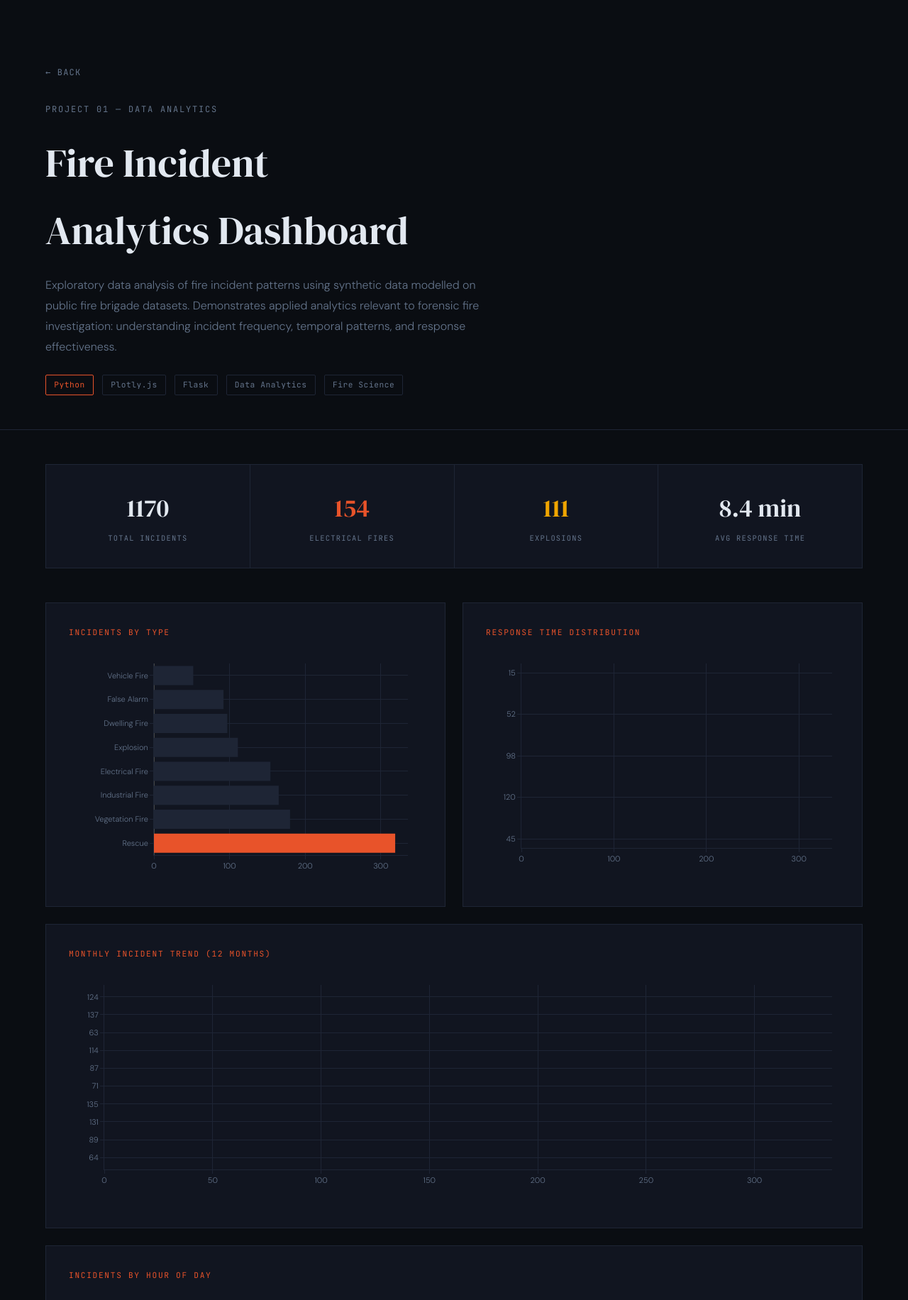
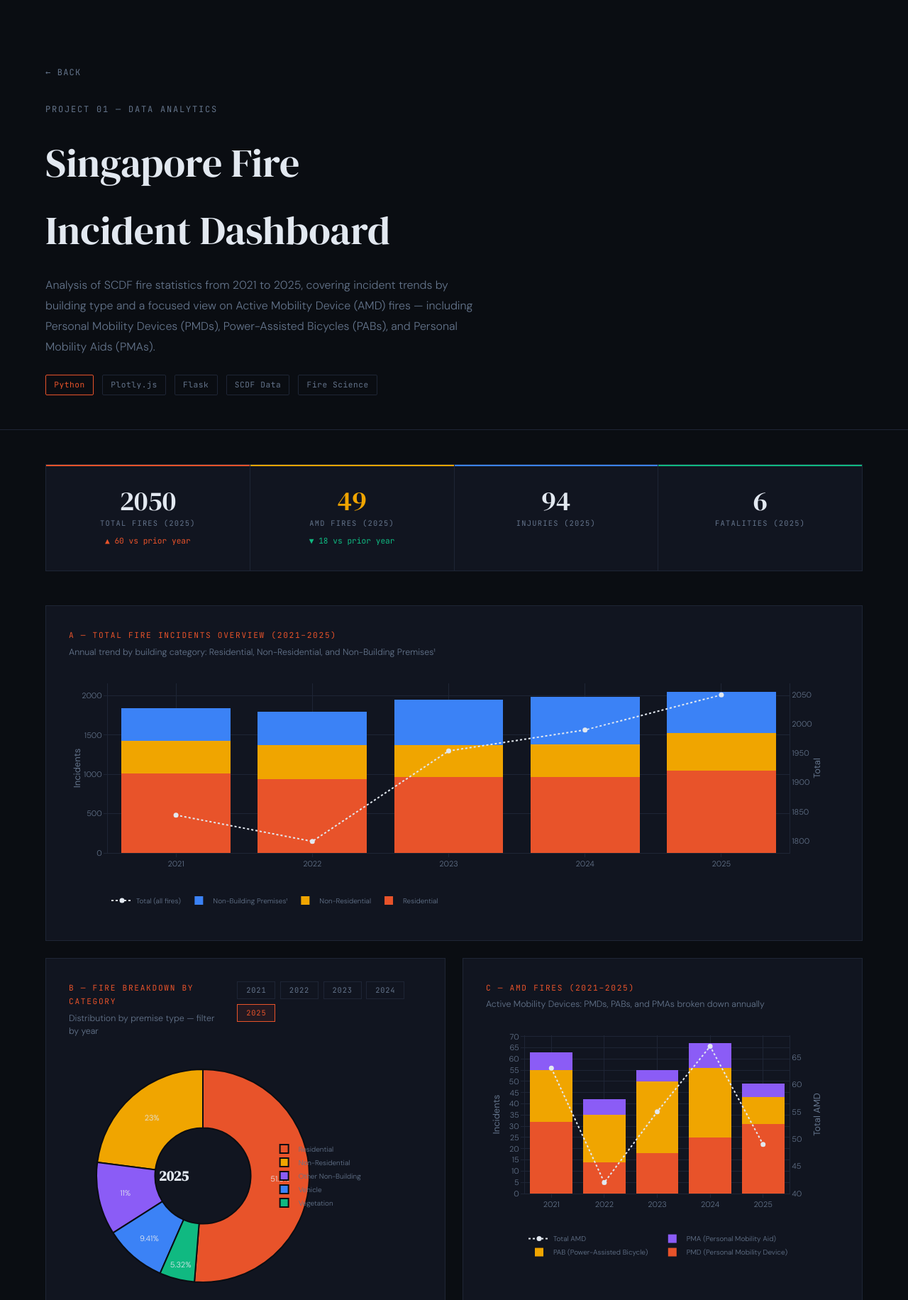
Before and after one commit to maidilj/aidil-portfolio, a Flask app: page /project/fire-dashboard in a window 1280 px wide. Shown: the part 73-1905 px from the top of the page at 71% size. Run offline with Flask 3, Linux system fonts and the light colour scheme; some libraries are stand-ins or nearby versions.

Commit message:
Replaced synthetic data with actual SCDF data from public website.

```diff
--- a/app.py
+++ b/app.py
@@ -1,53 +1,73 @@
 from flask import Flask, render_template, jsonify
-import json
-import random
 
 app = Flask(__name__)
 
-# ── Fire incident data (synthetic, London-style open data) ──────────────────
-def generate_fire_data():
-    incident_types = [
-        "Dwelling Fire", "Vehicle Fire", "Vegetation Fire",
-        "Industrial Fire", "Electrical Fire", "Explosion",
-        "False Alarm", "Rescue"
-    ]
-    months = ["Jan","Feb","Mar","Apr","May","Jun",
-              "Jul","Aug","Sep","Oct","Nov","Dec"]
+# ── Real SCDF fire statistics data (2021–2025) ───────────────────────────────
+RAW_DATA = [
+    {"year": 2021, "total": 1844, "residential": 1010, "non_res": 415, "non_bldg": 419, "pmd": 32, "pab": 23, "pma": 8,  "vehicle": 155, "vegetation": 179, "injuries": 193, "fatalities": 4},
+    {"year": 2022, "total": 1799, "residential": 935,  "non_res": 434, "non_bldg": 430, "pmd": 14, "pab": 21, "pma": 7,  "vehicle": 204, "vegetation": 106, "injuries": 171, "fatalities": 6},
+    {"year": 2023, "total": 1954, "residential": 970,  "non_res": 404, "non_bldg": 580, "pmd": 18, "pab": 32, "pma": 5,  "vehicle": 215, "vegetation": 133, "injuries": 81,  "fatalities": 3},
+    {"year": 2024, "total": 1990, "residential": 968,  "non_res": 415, "non_bldg": 607, "pmd": 25, "pab": 31, "pma": 11, "vehicle": 220, "vegetation": 180, "injuries": 80,  "fatalities": 5},
+    {"year": 2025, "total": 2050, "residential": 1051, "non_res": 471, "non_bldg": 528, "pmd": 31, "pab": 12, "pma": 6,  "vehicle": 193, "vegetation": 109, "injuries": 94,  "fatalities": 6},
+]
 
-    random.seed(42)
+def get_fire_data():
+    years = [d["year"] for d in RAW_DATA]
 
-    # Incidents by type
-    by_type = {t: random.randint(40, 320) for t in incident_types}
+    # Chart A — total fires overview 2021–2025
+    overview = {
+        "years": years,
+        "total":       [d["total"]       for d in RAW_DATA],
+        "residential": [d["residential"] for d in RAW_DATA],
+        "non_res":     [d["non_res"]     for d in RAW_DATA],
+        "non_bldg":    [d["non_bldg"]    for d in RAW_DATA],
+        "injuries":    [d["injuries"]    for d in RAW_DATA],
+        "fatalities":  [d["fatalities"]  for d in RAW_DATA],
+    }
 
-    # Monthly trend (last 12 months)
-    monthly = {m: random.randint(60, 180) for m in months}
+    # Chart B — breakdown by year for pie chart
+    # Non-Bldg is broken into vehicle + vegetation + other (remainder)
+    breakdown_by_year = {}
+    for d in RAW_DATA:
+        non_bldg_other = d["non_bldg"] - d["vehicle"] - d["vegetation"]
+        breakdown_by_year[d["year"]] = {
+            "labels": ["Residential", "Non-Residential", "Vehicle", "Vegetation", "Other Non-Building"],
+            "values": [
+                d["residential"],
+                d["non_res"],
+                d["vehicle"],
+                d["vegetation"],
+                max(non_bldg_other, 0)
+            ]
+        }
 
-    # Incidents by hour of day
-    hourly = {}
-    for h in range(24):
-        # Peak hours: late night and early morning
-        if 0 <= h <= 4 or 22 <= h <= 23:
-            hourly[f"{h:02d}:00"] = random.randint(30, 80)
-        elif 9 <= h <= 17:
-            hourly[f"{h:02d}:00"] = random.randint(20, 50)
-        else:
-            hourly[f"{h:02d}:00"] = random.randint(10, 40)
+    # Chart C — AMD fires (PAB + PMD + PMA) 2021–2025
+    amd = {
+        "years": years,
+        "pmd": [d["pmd"] for d in RAW_DATA],
+        "pab": [d["pab"] for d in RAW_DATA],
+        "pma": [d["pma"] for d in RAW_DATA],
+        "total_amd": [d["pmd"] + d["pab"] + d["pma"] for d in RAW_DATA],
+    }
 
-    # Response time distribution (minutes)
-    response_bins = ["<5 min","5–8 min","8–12 min","12–20 min",">20 min"]
-    response_counts = [45, 120, 98, 52, 15]
+    # Summary cards — latest year (2025)
+    latest = RAW_DATA[-1]
+    prev   = RAW_DATA[-2]
+    summary = {
+        "total":          latest["total"],
+        "total_change":   latest["total"] - prev["total"],
+        "total_amd":      latest["pmd"] + latest["pab"] + latest["pma"],
+        "amd_change":     (latest["pmd"] + latest["pab"] + latest["pma"]) - (prev["pmd"] + prev["pab"] + prev["pma"]),
+        "injuries":       latest["injuries"],
+        "fatalities":     latest["fatalities"],
+        "latest_year":    latest["year"],
+    }
 
     return {
-        "by_type": by_type,
-        "monthly": monthly,
-        "hourly": hourly,
-        "response": {"bins": response_bins, "counts": response_counts},
-        "summary": {
-            "total_incidents": sum(by_type.values()),
-            "electrical_fires": by_type["Electrical Fire"],
-            "explosions": by_type["Explosion"],
-            "avg_response_min": 8.4
-        }
+        "overview": overview,
+        "breakdown_by_year": breakdown_by_year,
+        "amd": amd,
+        "summary": summary,
     }
 
 @app.route("/")
@@ -56,7 +76,7 @@
 
 @app.route("/project/fire-dashboard")
 def fire_dashboard():
-    data = generate_fire_data()
+    data = get_fire_data()
     return render_template("fire_dashboard.html", summary=data["summary"])
 
 @app.route("/project/thermal-simulation")
@@ -65,7 +85,7 @@
 
 @app.route("/api/fire-data")
 def fire_data():
-    return jsonify(generate_fire_data())
+    return jsonify(get_fire_data())
 
 if __name__ == "__main__":
     app.run(host="0.0.0.0", port=5000, debug=True)
--- a/templates/fire_dashboard.html
+++ b/templates/fire_dashboard.html
@@ -9,29 +9,23 @@
     border-bottom: 1px solid var(--border);
   }
   .back-link {
-    font-family: var(--mono);
-    font-size: 0.75rem;
-    color: var(--muted);
-    text-decoration: none;
-    letter-spacing: 0.1em;
-    text-transform: uppercase;
+    font-family: var(--mono); font-size: 0.75rem; color: var(--muted);
+    text-decoration: none; letter-spacing: 0.1em; text-transform: uppercase;
     display: inline-flex; align-items: center; gap: 0.5rem;
-    margin-bottom: 2rem;
-    transition: color 0.2s;
+    margin-bottom: 2rem; transition: color 0.2s;
   }
   .back-link:hover { color: var(--text); }
   .dash-hero h1 {
     font-family: var(--serif);
     font-size: clamp(2rem, 5vw, 3.5rem);
-    font-weight: 400;
-    margin-bottom: 1rem;
+    font-weight: 400; margin-bottom: 1rem;
   }
   .dash-hero p { color: var(--muted); max-width: 620px; line-height: 1.8; }
 
   /* Summary cards */
   .summary-row {
     display: grid;
-    grid-template-columns: repeat(auto-fit, minmax(180px, 1fr));
+    grid-template-columns: repeat(4, 1fr);
     gap: 1px;
     background: var(--border);
     border: 1px solid var(--border);
@@ -41,29 +35,40 @@
     background: var(--surface);
     padding: 2rem;
     text-align: center;
+    position: relative;
   }
+  .summary-card::before {
+    content: ''; position: absolute; top: 0; left: 0; right: 0; height: 2px;
+    background: var(--border);
+  }
+  .summary-card.red::before   { background: var(--accent); }
+  .summary-card.amber::before { background: var(--accent2); }
+  .summary-card.blue::before  { background: #3b82f6; }
+  .summary-card.green::before { background: #10b981; }
   .summary-num {
     font-family: var(--serif);
-    font-size: 2.2rem;
-    color: var(--text);
-    margin-bottom: 0.25rem;
+    font-size: 2.4rem; color: var(--text);
+    line-height: 1; margin-bottom: 0.25rem;
   }
-  .summary-num.accent { color: var(--accent); }
-  .summary-num.amber  { color: var(--accent2); }
+  .summary-num.red   { color: var(--accent); }
+  .summary-num.amber { color: var(--accent2); }
   .summary-lbl {
-    font-family: var(--mono);
-    font-size: 0.65rem;
-    color: var(--muted);
-    letter-spacing: 0.12em;
-    text-transform: uppercase;
+    font-family: var(--mono); font-size: 0.65rem;
+    color: var(--muted); letter-spacing: 0.12em; text-transform: uppercase;
   }
+  .summary-delta {
+    font-family: var(--mono); font-size: 0.7rem;
+    margin-top: 0.4rem;
+  }
+  .summary-delta.up   { color: var(--accent); }
+  .summary-delta.down { color: #10b981; }
 
   /* Charts */
   .charts-grid {
     display: grid;
     grid-template-columns: 1fr 1fr;
     gap: 1.5rem;
-    padding: 0 4rem 4rem;
+    padding: 0 4rem 2rem;
   }
   .chart-card {
     background: var(--surface);
@@ -71,166 +76,282 @@
     padding: 2rem;
   }
   .chart-card.wide { grid-column: 1 / -1; }
+  .chart-header {
+    display: flex; justify-content: space-between; align-items: flex-start;
+    margin-bottom: 1.5rem; gap: 1rem;
+  }
   .chart-title {
-    font-family: var(--mono);
-    font-size: 0.7rem;
-    color: var(--accent);
-    letter-spacing: 0.15em;
-    text-transform: uppercase;
-    margin-bottom: 1.5rem;
+    font-family: var(--mono); font-size: 0.7rem;
+    color: var(--accent); letter-spacing: 0.15em; text-transform: uppercase;
   }
-  .chart-container { width: 100%; height: 320px; }
+  .chart-subtitle {
+    font-size: 0.78rem; color: var(--muted); margin-top: 0.3rem; line-height: 1.5;
+  }
 
-  .methodology {
+  /* Year filter for pie */
+  .year-filter { display: flex; gap: 0.4rem; flex-wrap: wrap; }
+  .year-btn {
+    font-family: var(--mono); font-size: 0.65rem;
+    padding: 0.3rem 0.75rem;
+    border: 1px solid var(--border);
+    background: transparent; color: var(--muted);
+    cursor: pointer; letter-spacing: 0.08em;
+    transition: all 0.15s;
+  }
+  .year-btn:hover  { border-color: var(--text); color: var(--text); }
+  .year-btn.active { border-color: var(--accent); color: var(--accent); background: rgba(232,83,42,0.08); }
+
+  .chart-container { width: 100%; height: 340px; }
+
+  /* Source note */
+  .source-note {
     margin: 0 4rem 4rem;
-    padding: 2rem;
+    padding: 1.25rem 1.5rem;
     background: var(--surface);
     border: 1px solid var(--border);
-    border-left: 3px solid var(--accent);
+    border-left: 3px solid var(--muted);
   }
-  .methodology h3 {
-    font-family: var(--mono);
-    font-size: 0.7rem;
-    color: var(--accent);
-    letter-spacing: 0.15em;
-    text-transform: uppercase;
-    margin-bottom: 1rem;
+  .source-note p {
+    font-family: var(--mono); font-size: 0.7rem;
+    color: var(--muted); line-height: 1.7;
   }
-  .methodology p { color: var(--muted); font-size: 0.85rem; line-height: 1.8; }
 
-  @media (max-width: 768px) {
-    .dash-hero, .summary-row, .charts-grid, .methodology { margin-left: 1.5rem; margin-right: 1.5rem; padding-left: 1.5rem; padding-right: 1.5rem; }
-    .charts-grid { grid-template-columns: 1fr; }
+  @media (max-width: 900px) {
+    .dash-hero { padding: 4rem 1.5rem 2rem; }
+    .summary-row { grid-template-columns: repeat(2, 1fr); margin: 2rem 1.5rem; }
+    .charts-grid { grid-template-columns: 1fr; padding: 0 1.5rem 2rem; }
     .chart-card.wide { grid-column: auto; }
+    .source-note { margin: 0 1.5rem 3rem; }
   }
 </style>
 {% endblock %}
 
 {% block content %}
+
 <div class="dash-hero">
   <a href="/" class="back-link">← Back</a>
   <p class="section-label">Project 01 — Data Analytics</p>
-  <h1>Fire Incident<br>Analytics Dashboard</h1>
+  <h1>Singapore Fire<br>Incident Dashboard</h1>
   <p>
-    Exploratory data analysis of fire incident patterns using synthetic data
-    modelled on public fire brigade datasets. Demonstrates applied analytics
-    relevant to forensic fire investigation: understanding incident frequency,
-    temporal patterns, and response effectiveness.
+    Analysis of SCDF fire statistics from 2021 to 2025, covering incident trends
+    by building type and a focused view on Active Mobility Device (AMD) fires —
+    including Personal Mobility Devices (PMDs), Power-Assisted Bicycles (PABs),
+    and Personal Mobility Aids (PMAs).
   </p>
   <div style="margin-top:1.5rem; display:flex; gap:0.75rem; flex-wrap:wrap;">
     <span class="tag accent">Python</span>
     <span class="tag">Plotly.js</span>
     <span class="tag">Flask</span>
-    <span class="tag">Data Analytics</span>
+    <span class="tag">SCDF Data</span>
     <span class="tag">Fire Science</span>
   </div>
 </div>
 
+<!-- Summary cards -->
 <div class="summary-row">
-  <div class="summary-card">
-    <div class="summary-num">{{ summary.total_incidents }}</div>
-    <div class="summary-lbl">Total Incidents</div>
+  <div class="summary-card red">
+    <div class="summary-num">{{ summary.total | int }}</div>
+    <div class="summary-lbl">Total Fires ({{ summary.latest_year }})</div>
+    {% if summary.total_change > 0 %}
+      <div class="summary-delta up">▲ {{ summary.total_change }} vs prior year</div>
+    {% else %}
+      <div class="summary-delta down">▼ {{ summary.total_change | abs }} vs prior year</div>
+    {% endif %}
   </div>
-  <div class="summary-card">
-    <div class="summary-num accent">{{ summary.electrical_fires }}</div>
-    <div class="summary-lbl">Electrical Fires</div>
+  <div class="summary-card amber">
+    <div class="summary-num amber">{{ summary.total_amd }}</div>
+    <div class="summary-lbl">AMD Fires ({{ summary.latest_year }})</div>
+    {% if summary.amd_change > 0 %}
+      <div class="summary-delta up">▲ {{ summary.amd_change }} vs prior year</div>
+    {% else %}
+      <div class="summary-delta down">▼ {{ summary.amd_change | abs }} vs prior year</div>
+    {% endif %}
   </div>
-  <div class="summary-card">
-    <div class="summary-num amber">{{ summary.explosions }}</div>
-    <div class="summary-lbl">Explosions</div>
+  <div class="summary-card blue">
+    <div class="summary-num">{{ summary.injuries }}</div>
+    <div class="summary-lbl">Injuries ({{ summary.latest_year }})</div>
   </div>
-  <div class="summary-card">
-    <div class="summary-num">{{ summary.avg_response_min }} min</div>
-    <div class="summary-lbl">Avg Response Time</div>
+  <div class="summary-card green">
+    <div class="summary-num">{{ summary.fatalities }}</div>
+    <div class="summary-lbl">Fatalities ({{ summary.latest_year }})</div>
   </div>
 </div>
 
 <div class="charts-grid">
-  <div class="chart-card">
-    <div class="chart-title">Incidents by Type</div>
-    <div class="chart-container" id="chart-type"></div>
-  </div>
-  <div class="chart-card">
-    <div class="chart-title">Response Time Distribution</div>
-    <div class="chart-container" id="chart-response"></div>
-  </div>
+
+  <!-- Chart A: Overview 2021–2025 -->
   <div class="chart-card wide">
-    <div class="chart-title">Monthly Incident Trend (12 months)</div>
-    <div class="chart-container" id="chart-monthly"></div>
-  </div>
-  <div class="chart-card wide">
-    <div class="chart-title">Incidents by Hour of Day</div>
-    <div class="chart-container" id="chart-hourly"></div>
+    <div class="chart-header">
+      <div>
+        <div class="chart-title">A — Total Fire Incidents Overview (2021–2025)</div>
+        <div class="chart-subtitle">Annual trend by building category: Residential, Non-Residential, and Non-Building Premises¹</div>
       </div>
     </div>
+    <div class="chart-container" id="chart-overview"></div>
+  </div>
 
-<div class="methodology">
-  <h3>Methodology Note</h3>
+  <!-- Chart B: Breakdown pie with year filter -->
+  <div class="chart-card">
+    <div class="chart-header">
+      <div>
+        <div class="chart-title">B — Fire Breakdown by Category</div>
+        <div class="chart-subtitle">Distribution by premise type — filter by year</div>
+      </div>
+      <div class="year-filter" id="year-filter">
+        <button class="year-btn" data-year="2021">2021</button>
+        <button class="year-btn" data-year="2022">2022</button>
+        <button class="year-btn" data-year="2023">2023</button>
+        <button class="year-btn" data-year="2024">2024</button>
+        <button class="year-btn active" data-year="2025">2025</button>
+      </div>
+    </div>
+    <div class="chart-container" id="chart-pie"></div>
+  </div>
+
+  <!-- Chart C: AMD fires -->
+  <div class="chart-card">
+    <div class="chart-header">
+      <div>
+        <div class="chart-title">C — AMD Fires (2021–2025)</div>
+        <div class="chart-subtitle">Active Mobility Devices: PMDs, PABs, and PMAs broken down annually</div>
+      </div>
+    </div>
+    <div class="chart-container" id="chart-amd"></div>
+  </div>
+
+</div>
+
+<div class="source-note">
   <p>
-    Data is synthetically generated to mirror the distributions observed in public fire brigade open datasets
-    (e.g. London Fire Brigade incident records). The purpose is to demonstrate analytical capability:
-    identifying temporal peaks, high-risk incident categories, and response time performance — the same
-    analytical lens applied in forensic fire investigation to identify patterns, anomalies, and causal factors.
-    In a live deployment, this pipeline would ingest real incident logs via SQL or CSV, with automated
-    anomaly flagging for unusual clusters of electrical or explosion incidents.
+    <strong>Data source:</strong> Singapore Civil Defence Force (SCDF) Fire Statistics, 2021–2025. &nbsp;|&nbsp;
+    ¹ <strong>Non-Building Premises</strong> includes vegetation fires, vehicle fires, and fires in open spaces (e.g. lift lobbies, common corridors). &nbsp;|&nbsp;
+    <strong>AMD</strong> (Active Mobility Devices) comprises Personal Mobility Devices (PMDs), Power-Assisted Bicycles (PABs), and Personal Mobility Aids (PMAs).
   </p>
 </div>
 
 <script>
-  const plotlyConfig = { responsive: true, displayModeBar: false };
-  const darkLayout = {
+const cfg = { responsive: true, displayModeBar: false };
+const base = {
   paper_bgcolor: 'transparent',
   plot_bgcolor:  'transparent',
   font: { family: 'DM Sans, sans-serif', color: '#64748b', size: 11 },
-    margin: { t: 10, r: 10, b: 50, l: 50 },
   xaxis: { gridcolor: '#1e2535', linecolor: '#1e2535', tickcolor: '#1e2535' },
   yaxis: { gridcolor: '#1e2535', linecolor: '#1e2535', tickcolor: '#1e2535' },
-    colorway: ['#e8532a','#f0a500','#3b82f6','#10b981','#8b5cf6','#ec4899','#06b6d4','#84cc16']
+  legend: { orientation: 'h', y: -0.22, font: { color: '#64748b', size: 10 } }
 };
 
 fetch('/api/fire-data').then(r => r.json()).then(data => {
 
-    // Chart 1 — by type (horizontal bar)
-    const types = Object.keys(data.by_type);
-    const counts = Object.values(data.by_type);
-    const sorted = types.map((t,i) => ({t, c: counts[i]})).sort((a,b) => b.c - a.c);
-    Plotly.newPlot('chart-type', [{
-      type: 'bar', orientation: 'h',
-      x: sorted.map(d => d.c),
-      y: sorted.map(d => d.t),
-      marker: { color: sorted.map((d,i) => i === 0 ? '#e8532a' : '#1e2535') }
-    }], { ...darkLayout, margin: { t: 10, r: 20, b: 40, l: 120 } }, plotlyConfig);
+  // ── Chart A: Stacked bar + total line ──────────────────────────────────────
+  Plotly.newPlot('chart-overview', [
+    {
+      type: 'bar', name: 'Residential',
+      x: data.overview.years, y: data.overview.residential,
+      marker: { color: '#e8532a' }
+    },
+    {
+      type: 'bar', name: 'Non-Residential',
+      x: data.overview.years, y: data.overview.non_res,
+      marker: { color: '#f0a500' }
+    },
+    {
+      type: 'bar', name: 'Non-Building Premises¹',
+      x: data.overview.years, y: data.overview.non_bldg,
+      marker: { color: '#3b82f6' }
+    },
+    {
+      type: 'scatter', name: 'Total (all fires)', mode: 'lines+markers',
+      x: data.overview.years, y: data.overview.total,
+      yaxis: 'y2',
+      line: { color: '#e2e8f0', width: 2, dash: 'dot' },
+      marker: { color: '#e2e8f0', size: 7 }
+    }
+  ], {
+    ...base,
+    barmode: 'stack',
+    margin: { t: 10, r: 70, b: 70, l: 55 },
+    yaxis:  { ...base.yaxis, title: 'Incidents' },
+    yaxis2: {
+      overlaying: 'y', side: 'right',
+      gridcolor: 'transparent', linecolor: '#1e2535',
+      title: 'Total', tickfont: { color: '#64748b' }
+    }
+  }, cfg);
 
-    // Chart 2 — response time (bar)
-    Plotly.newPlot('chart-response', [{
-      type: 'bar',
-      x: data.response.bins,
-      y: data.response.counts,
-      marker: { color: ['#10b981','#3b82f6','#f0a500','#e8532a','#ef4444'] }
-    }], darkLayout, plotlyConfig);
+  // ── Chart B: Pie with year filter ──────────────────────────────────────────
+  function drawPie(year) {
+    const d = data.breakdown_by_year[year];
+    Plotly.react('chart-pie', [{
+      type: 'pie',
+      labels: d.labels,
+      values: d.values,
+      hole: 0.45,
+      textinfo: 'percent',
+      textfont: { color: '#e2e8f0', size: 11 },
+      marker: {
+        colors: ['#e8532a', '#f0a500', '#3b82f6', '#10b981', '#8b5cf6'],
+        line: { color: '#0a0d12', width: 2 }
+      },
+      hovertemplate: '<b>%{label}</b><br>%{value} fires (%{percent})<extra></extra>'
+    }], {
+      ...base,
+      margin: { t: 20, r: 140, b: 20, l: 20 },
+      annotations: [{
+        text: `<b>${year}</b>`,
+        x: 0.38, y: 0.5, showarrow: false,
+        font: { size: 20, color: '#e2e8f0', family: 'DM Serif Display, Georgia, serif' }
+      }],
+      showlegend: true,
+      legend: { orientation: 'v', x: 0.78, y: 0.5, xanchor: 'left', yanchor: 'middle', font: { color: '#64748b', size: 10 } }
+    }, cfg);
+  }
 
-    // Chart 3 — monthly trend (line)
-    Plotly.newPlot('chart-monthly', [{
-      type: 'scatter', mode: 'lines+markers',
-      x: Object.keys(data.monthly),
-      y: Object.values(data.monthly),
-      line: { color: '#e8532a', width: 2 },
-      marker: { color: '#e8532a', size: 6 },
-      fill: 'tozeroy',
-      fillcolor: 'rgba(232,83,42,0.08)'
-    }], darkLayout, plotlyConfig);
+  drawPie(2025);
 
-    // Chart 4 — hourly (bar)
-    Plotly.newPlot('chart-hourly', [{
-      type: 'bar',
-      x: Object.keys(data.hourly),
-      y: Object.values(data.hourly),
-      marker: {
-        color: Object.values(data.hourly).map(v =>
-          v > 60 ? '#e8532a' : v > 40 ? '#f0a500' : '#1e2535'
-        )
+  document.querySelectorAll('.year-btn').forEach(btn => {
+    btn.addEventListener('click', function() {
+      document.querySelectorAll('.year-btn').forEach(b => b.classList.remove('active'));
+      this.classList.add('active');
+      drawPie(parseInt(this.dataset.year));
+    });
+  });
+
+  // ── Chart C: AMD stacked bar + total line ──────────────────────────────────
+  Plotly.newPlot('chart-amd', [
+    {
+      type: 'bar', name: 'PMD (Personal Mobility Device)',
+      x: data.amd.years, y: data.amd.pmd,
+      marker: { color: '#e8532a' }
+    },
+    {
+      type: 'bar', name: 'PAB (Power-Assisted Bicycle)',
+      x: data.amd.years, y: data.amd.pab,
+      marker: { color: '#f0a500' }
+    },
+    {
+      type: 'bar', name: 'PMA (Personal Mobility Aid)',
+      x: data.amd.years, y: data.amd.pma,
+      marker: { color: '#8b5cf6' }
+    },
+    {
+      type: 'scatter', name: 'Total AMD', mode: 'lines+markers',
+      x: data.amd.years, y: data.amd.total_amd,
+      yaxis: 'y2',
+      line: { color: '#e2e8f0', width: 2, dash: 'dot' },
+      marker: { color: '#e2e8f0', size: 7 }
     }
-    }], { ...darkLayout, margin: { t: 10, r: 10, b: 60, l: 50 } }, plotlyConfig);
+  ], {
+    ...base,
+    barmode: 'stack',
+    margin: { t: 10, r: 70, b: 70, l: 55 },
+    yaxis:  { ...base.yaxis, title: 'Incidents', dtick: 5 },
+    yaxis2: {
+      overlaying: 'y', side: 'right',
+      gridcolor: 'transparent', linecolor: '#1e2535',
+      title: 'Total AMD', dtick: 5,
+      tickfont: { color: '#64748b' }
+    }
+  }, cfg);
 
 });
 </script>
```
Lines whose indentation alone changed are shown as unchanged.
